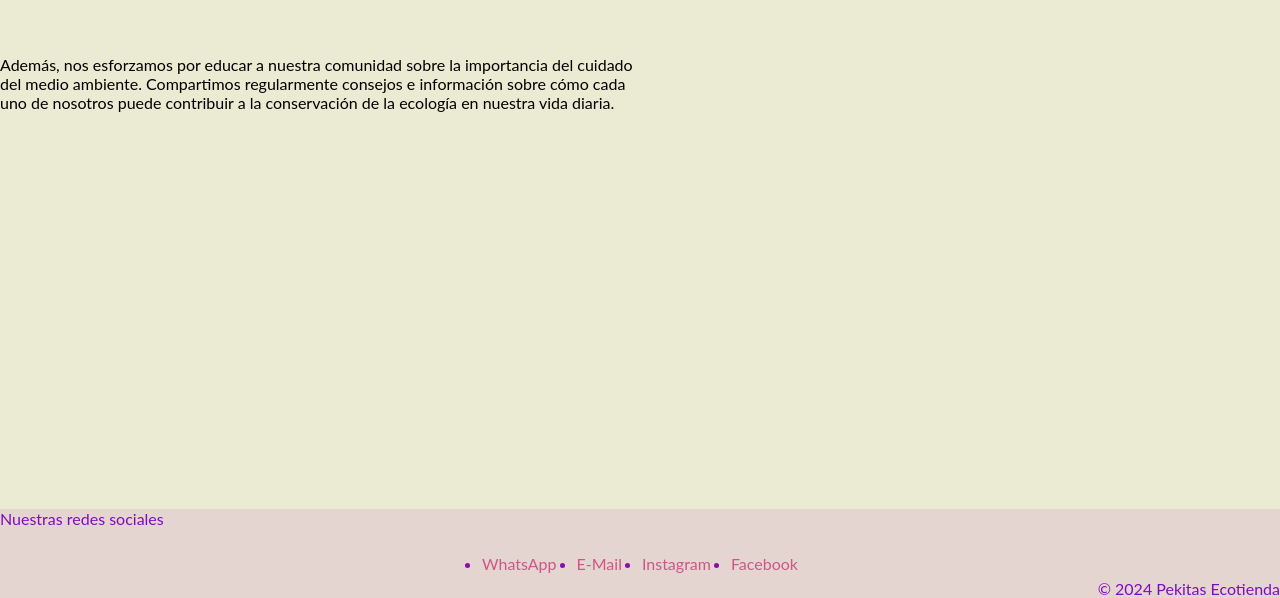
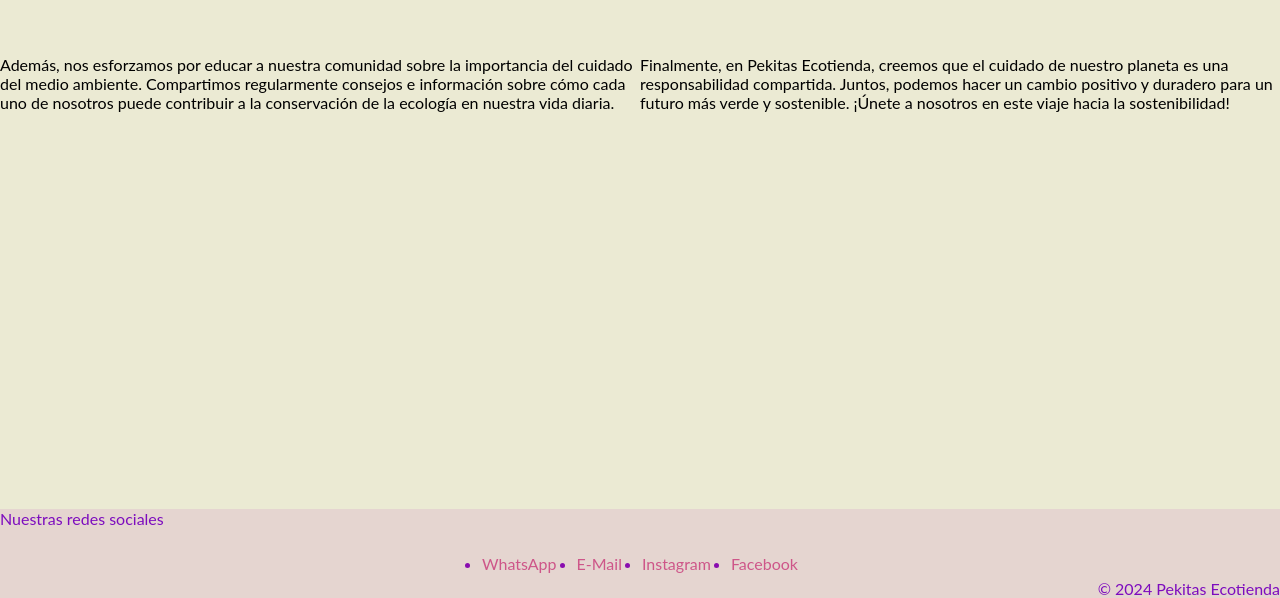
Before and after one commit to jmanurodriguez/pekitas, a plain HTML site: page pages/nuestro-planet.html in a window 1280 px wide. Shown: the part 1181-1779 px from the top of the page. Drawn offline with Linux system fonts and the light colour scheme; grey boxes are pictures that could not be loaded; a web font is replaced by a local one.

Commit message:
correcion page nuestro planeta

```diff
--- a/pages/nuestro-planet.html
+++ b/pages/nuestro-planet.html
@@ -84,7 +84,10 @@
                             contribuir a la conservación de la ecología en nuestra vida diaria.</p>
                     </div>
                     <div class="parrafo-4">
-
+                        <p>Finalmente, en Pekitas Ecotienda, creemos que el cuidado de nuestro planeta es una
+                            responsabilidad
+                            compartida. Juntos, podemos hacer un cambio positivo y duradero para un futuro más verde y
+                            sostenible. ¡Únete a nosotros en este viaje hacia la sostenibilidad! </p>
                     </div>
                   </div>
                 <div class="parrafos">
```
